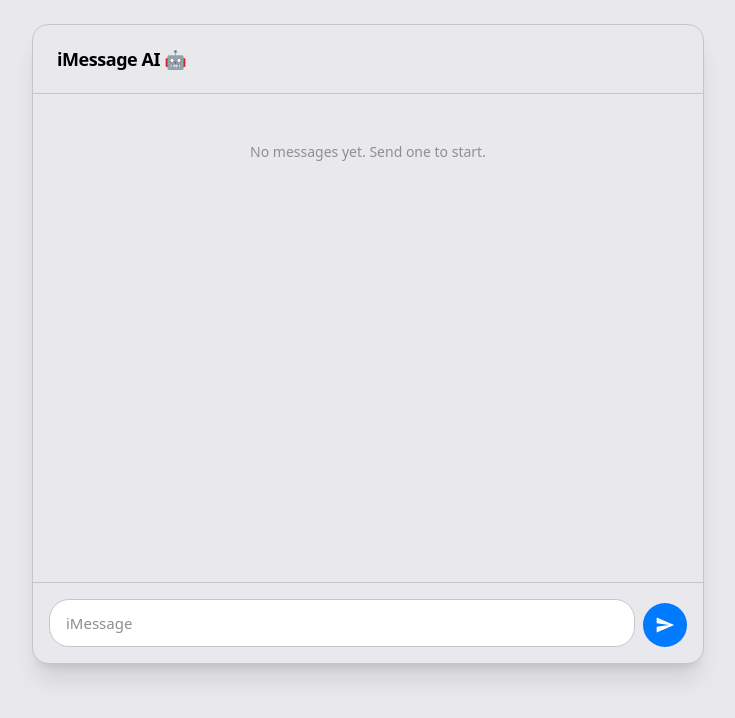
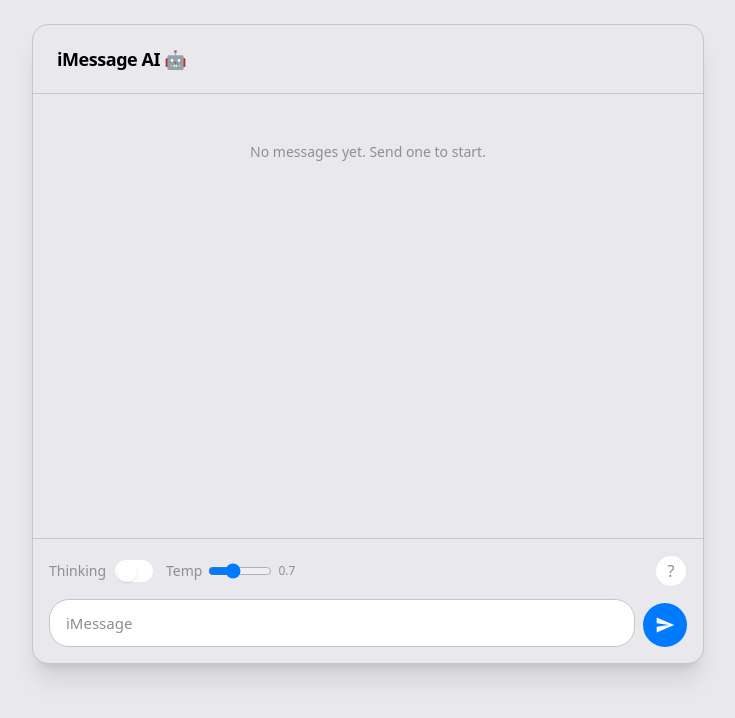
Before and after one commit to FabioDiCeglie/IMessage_AI_Chat, a React (Vite) app in the folder frontend/: page / in a window 1280 px wide. Shown: the top 718 px of the page, without its empty margins (272-1007 px from the left). Built offline with nearby package versions, Linux system fonts and the light colour scheme.

Commit message:
feat: Add options component for chat settings, including thinking toggle and temperature control

```diff
--- a/frontend/src/components/Chat.tsx
+++ b/frontend/src/components/Chat.tsx
@@ -1,9 +1,12 @@
 import { useState } from "react"
 import { Bubble } from "./Bubble"
+import { Options } from "./Options"
 import type { Message } from "../types"
 
 export function Chat() {
   const [messages, setMessages] = useState<Message[]>([])
+  const [enableThinking, setEnableThinking] = useState(false)
+  const [temperature, setTemperature] = useState(0.7)
 
   return (
     <div className="grid grid-rows-[auto_1fr_auto] min-h-[80vh] max-h-screen max-w-2xl mx-auto bg-app-bg border border-app-border rounded-2xl overflow-hidden shadow-xl">
@@ -19,7 +22,13 @@
         )}
       </div>
 
-      <footer className="p-4">
+      <footer className="p-4 space-y-3">
+        <Options
+          enableThinking={enableThinking}
+          onThinkingChange={setEnableThinking}
+          temperature={temperature}
+          onTemperatureChange={setTemperature}
+        />
         <form
           className="flex gap-2 items-end"
           onSubmit={(e) => {
--- /dev/null
+++ b/frontend/src/components/Options.tsx
@@ -0,0 +1,91 @@
+import { useState } from "react"
+
+type OptionsProps = {
+  enableThinking: boolean
+  onThinkingChange: (value: boolean) => void
+  temperature: number
+  onTemperatureChange: (value: number) => void
+}
+
+export function Options({
+  enableThinking,
+  onThinkingChange,
+  temperature,
+  onTemperatureChange,
+}: OptionsProps) {
+  const [showHelp, setShowHelp] = useState(false)
+
+  return (
+    <div className="flex flex-wrap items-center gap-3 text-sm">
+      <label className="flex items-center gap-2 cursor-pointer">
+        <span className="text-app-muted">Thinking</span>
+        <button
+          type="button"
+          role="switch"
+          aria-checked={enableThinking}
+          aria-description="See how the AI thinks when it replies"
+          onClick={() => onThinkingChange(!enableThinking)}
+          className={`relative inline-flex h-6 w-10 shrink-0 rounded-full border border-app-border/40 transition-colors focus:outline-none focus:ring-2 focus:ring-app-accent focus:ring-offset-2 focus:ring-offset-app-bg ${
+            enableThinking ? "bg-bubble-user" : "bg-app-surface"
+          }`}
+        >
+          <span
+            className={`pointer-events-none inline-block h-5 w-5 rounded-full bg-white shadow ring-0 transition-transform mt-0.5 ${
+              enableThinking ? "translate-x-[18px]" : "translate-x-0.5"
+            }`}
+          />
+        </button>
+      </label>
+      <label className="flex items-center gap-1.5">
+        <span className="text-app-muted shrink-0">Temp</span>
+        <input
+          type="range"
+          min={0}
+          max={2}
+          step={0.1}
+          value={temperature}
+          onChange={(e) => onTemperatureChange(Number(e.target.value))}
+          className="w-16 accent-bubble-user"
+          aria-label="Temperature: left is steady, right is more varied"
+        />
+        <span className="text-app-muted w-5 tabular-nums text-xs">{temperature.toFixed(1)}</span>
+      </label>
+      <div className="ml-auto relative">
+        <button
+          type="button"
+          onClick={() => setShowHelp((v) => !v)}
+          className="w-8 h-8 rounded-full border border-app-border/40 bg-app-surface text-app-muted flex items-center justify-center text-base hover:bg-app-border/20 focus:outline-none focus:ring-2 focus:ring-app-accent focus:ring-offset-2 focus:ring-offset-app-bg"
+          aria-label="Options help"
+          aria-expanded={showHelp}
+        >
+          ?
+        </button>
+        {showHelp && (
+          <>
+            <div
+              className="fixed inset-0 z-10"
+              aria-hidden
+              onClick={() => setShowHelp(false)}
+            />
+            <div className="absolute right-0 bottom-full mb-2 z-20 w-64 p-4 rounded-xl bg-app-surface border border-app-border shadow-xl text-sm text-app-text">
+              <p className="font-medium text-app-text mb-2">Options</p>
+              <p className="text-app-muted text-xs leading-relaxed mb-1">
+                <strong className="text-app-text">Thinking</strong> — Turn on to see how the AI works step by step.
+              </p>
+              <p className="text-app-muted text-xs leading-relaxed">
+                <strong className="text-app-text">Temp</strong> — Slide left for steady answers, right for more variety.
+              </p>
+              <button
+                type="button"
+                onClick={() => setShowHelp(false)}
+                className="mt-3 w-full py-1.5 rounded-lg bg-app-bg text-app-muted text-xs font-medium hover:bg-app-border/30"
+              >
+                Got it
+              </button>
+            </div>
+          </>
+        )}
+      </div>
+    </div>
+  )
+}
```
